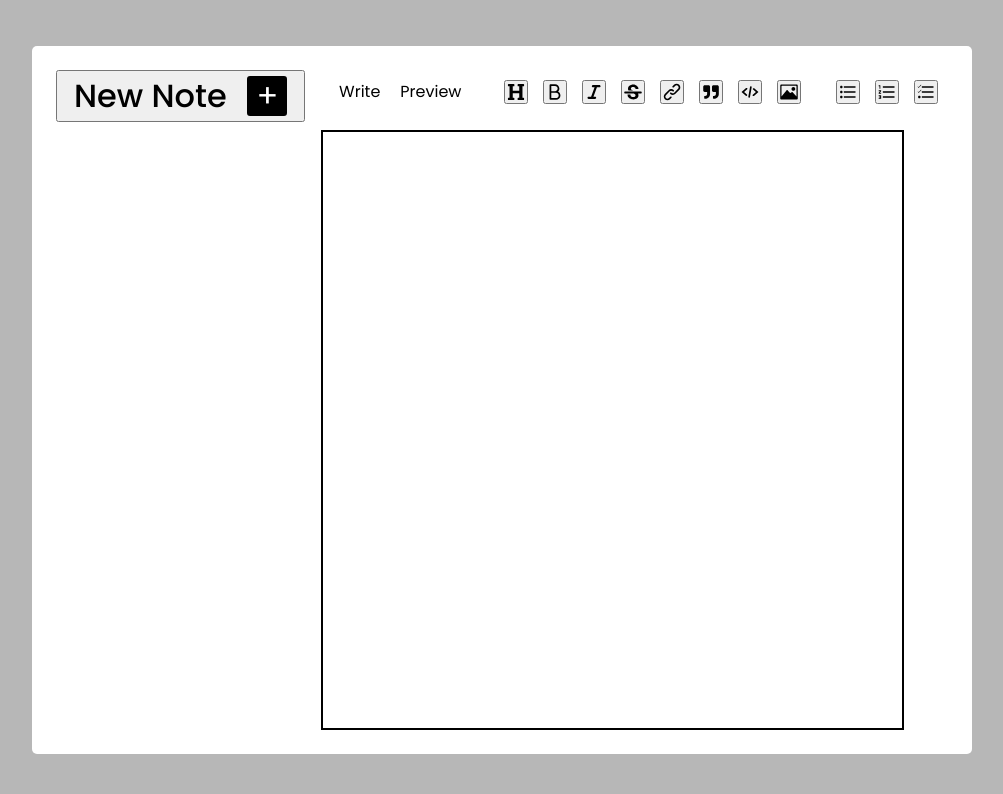
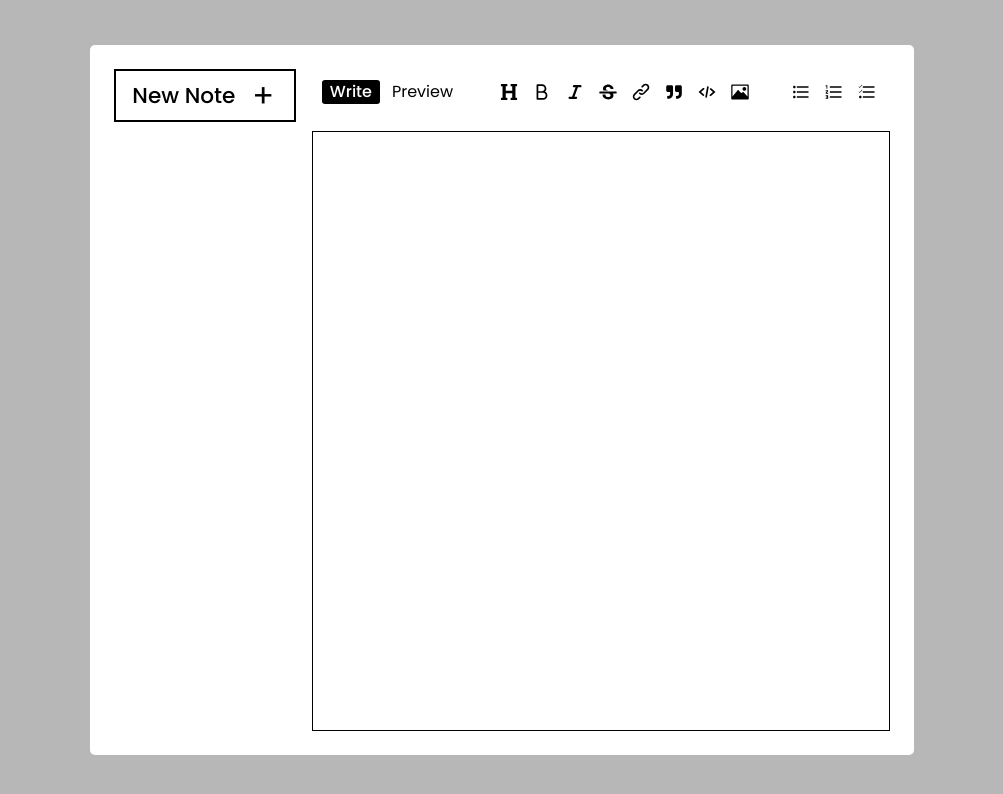
Before and after one commit to dev4ult/react-markdown-note-app, a React (Vite) app: page / in a window 1280 px wide. Shown: the top 794 px of the page, without its empty margins (138-1141 px from the left). Built offline with nearby package versions, Linux system fonts and the light colour scheme.

Commit message:
minor update

```diff
--- a/src/App.css
+++ b/src/App.css
@@ -9,32 +9,41 @@ aside {
   margin-right: 1rem;
 }
 
+button {
+  user-select: none;
+}
+
 .heading {
   display: flex;
+  cursor: pointer;
   padding-inline: 1rem;
   align-items: center;
   margin-bottom: 1rem;
+  background-color: white;
+  padding-block: 0.5rem;
+  width: fit-content;
+  border: 2px solid black;
 }
 
 .title-heading {
-  font-size: 2rem;
+  font-size: 1.35rem;
   font-weight: 500;
-  margin-right: 1.3rem;
+  margin-right: 0.8rem;
+}
+
+.heading:hover {
+  color: white;
+  background-color: black;
 }
 
 .btn-show-modal {
   background: none;
-  cursor: pointer;
-  border-radius: 3px;
-  height: 40px;
-  width: 40px;
+  height: 30px;
+  width: 30px;
   display: flex;
   justify-content: center;
   align-items: center;
   font-size: 2rem;
-  border: 2px solid black;
-  background-color: black;
-  color: white;
 }
 
 .modal-container {
@@ -120,17 +129,7 @@ li {
 }
 
 .note-tab-title:hover {
-  background-color: black;
-  color: white;
-}
-
-.tab-active {
-  background-color: black;
-  color: white;
-}
-
-.tab-active:hover {
-  background-color: black;
+  background-color: rgb(238, 238, 238);
 }
 
 .right-arrow {
@@ -158,17 +157,26 @@ li {
   cursor: pointer;
   background: none;
   border: none;
+  border-radius: 3px;
 }
 
-.btn-active {
+.btn-view-note:hover {
+  background-color: rgb(238, 238, 238);
+}
+
+.btn-selected {
   background-color: black;
   color: white;
-  border-radius: 3px;
+  font-weight: 500;
+}
+
+.btn-selected:hover {
+  background-color: black;
 }
 
 .editor-list {
   display: flex;
-  gap: 15px;
+  gap: 7px;
   flex-wrap: wrap;
 }
 
@@ -176,6 +184,14 @@ li {
   display: flex;
   align-items: center;
   cursor: pointer;
+  border: none;
+  background: none;
+  border-radius: 3px;
+  padding: 3px;
+}
+
+.font-editor:hover {
+  background-color: rgb(238, 238, 238);
 }
 
 .editor-img {
@@ -190,7 +206,7 @@ li {
 .write-note,
 .preview-note {
   display: block;
-  border: 2px solid black;
+  border: 1px solid black;
   padding: 1rem;
   font-size: 1.2rem;
   resize: none;
```
